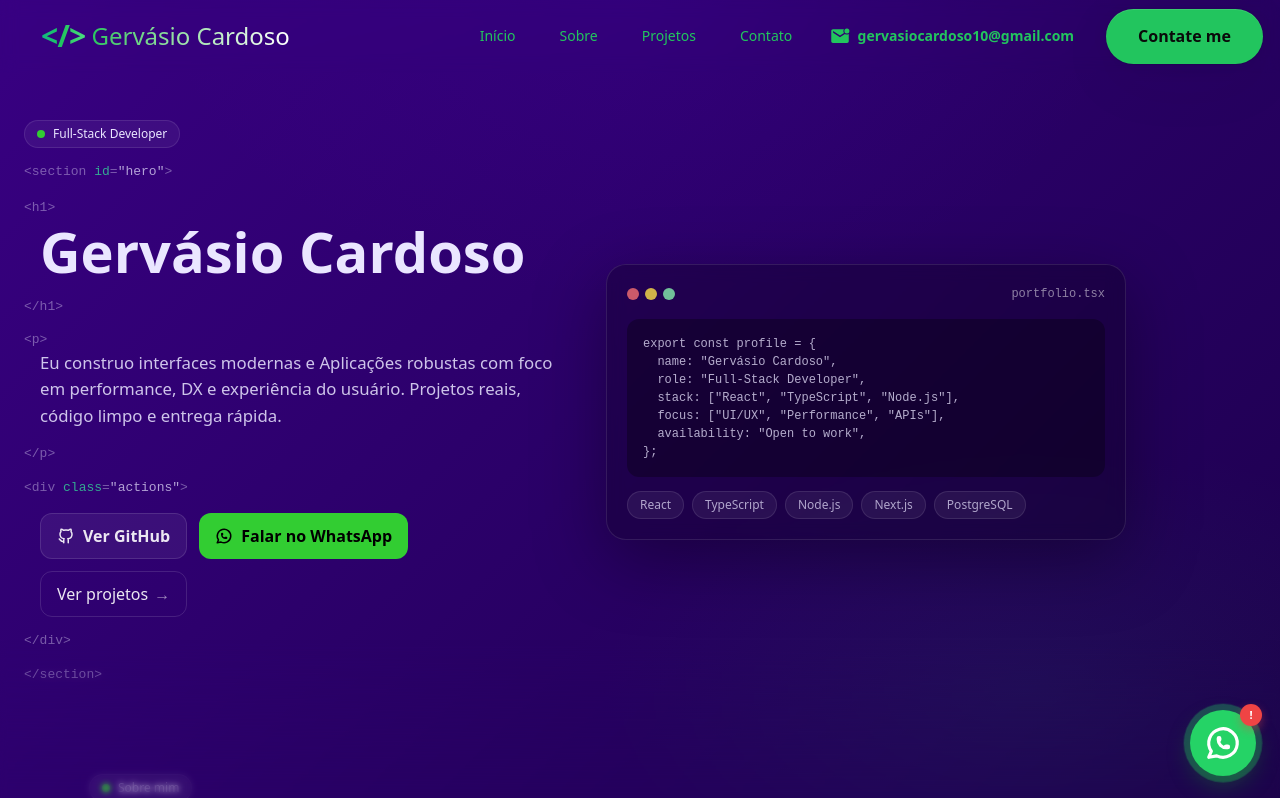
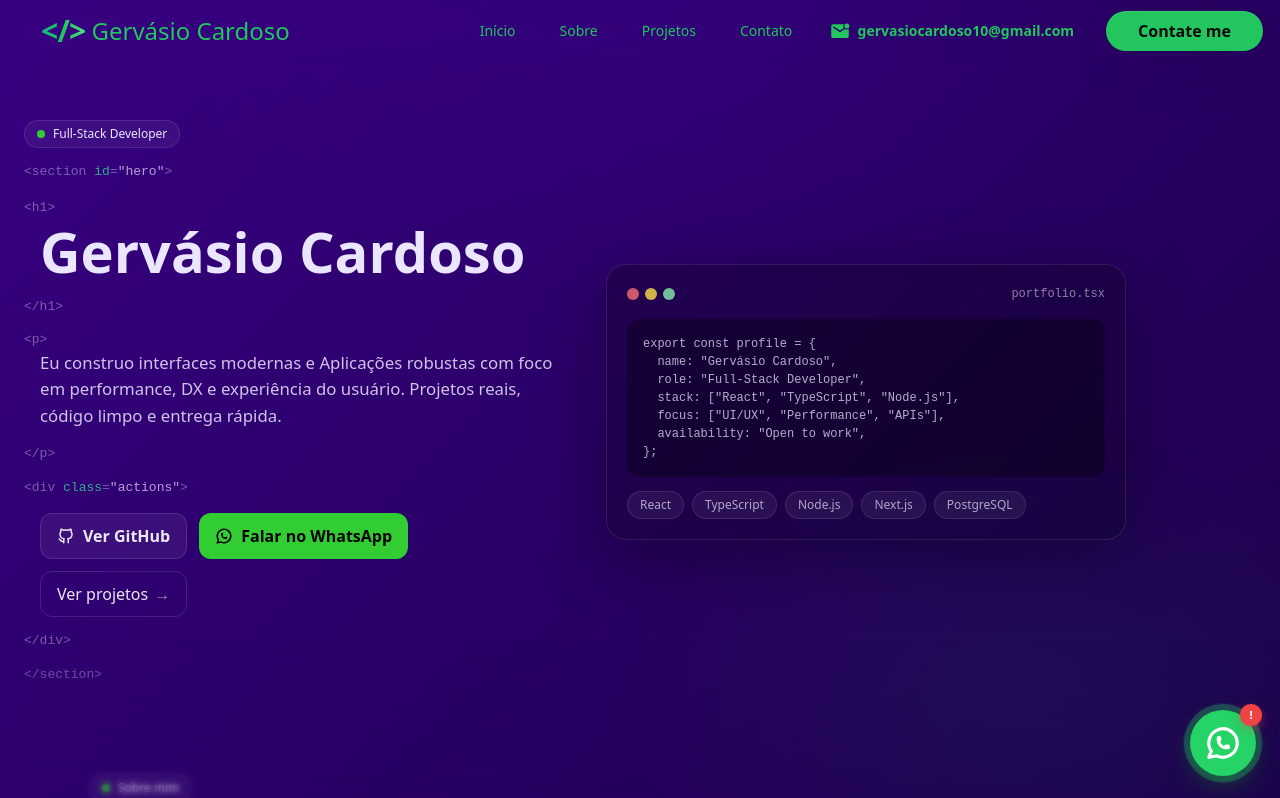
Before and after one commit to Gervasss/portfolio, a Next.js app: page / in a window 1280 px wide. Shown: the top 798 px of the page. Built offline with nearby package versions, Linux system fonts and the light colour scheme.

Commit message:
correção ctabnt em header

```diff
--- a/src/components/Header/Header.module.css
+++ b/src/components/Header/Header.module.css
@@ -71,6 +71,7 @@
     border-radius: 99px;
     font-weight: 700;
     font-size: 1rem;
+    height: 40px;
     display: flex;
     align-items: center;
     gap: 10px;
--- a/src/components/ui/resizable-navbar.tsx
+++ b/src/components/ui/resizable-navbar.tsx
@@ -266,7 +266,7 @@ export const NavbarLogo = () => {
         <span
           className="
     ml-1.5 text-2xl font-normal tracking-normal antialiased
-    bg-gradient-to-r from-[#22c55e] to-[#fff]
+    bg-gradient-to-r from-[#22c55e] to-[#22c55e]
     bg-clip-text text-transparent
   "
         >
```
